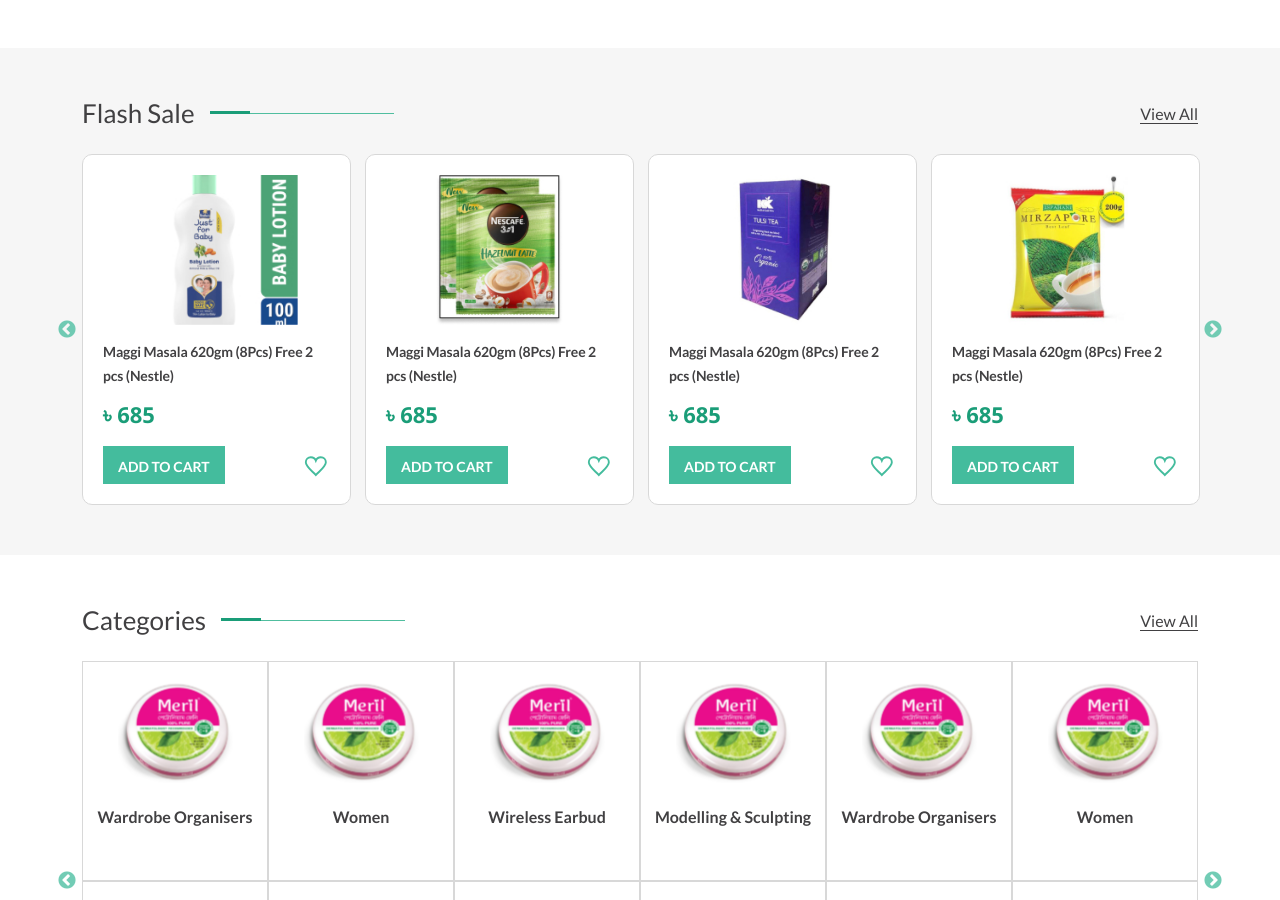
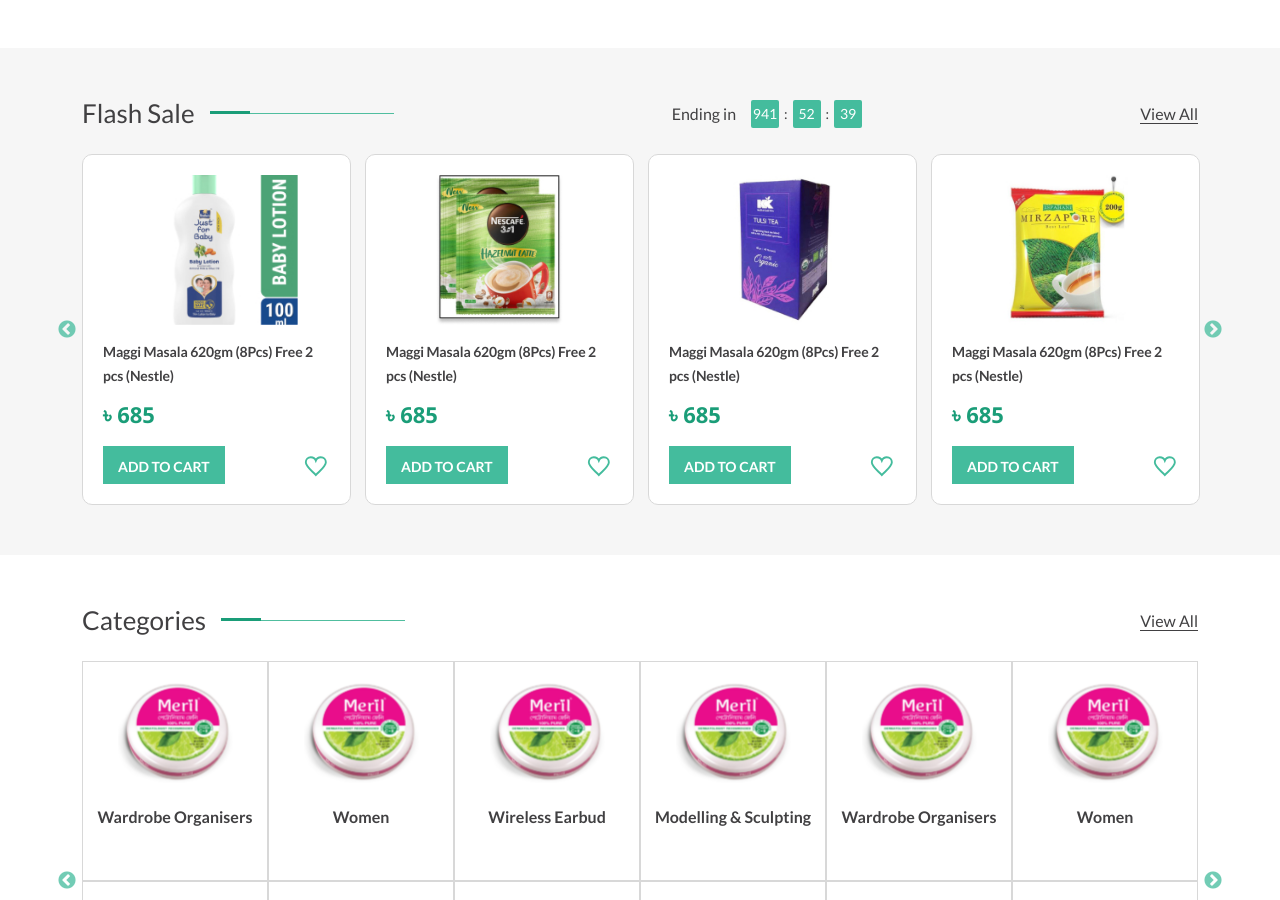
Before and after one commit to FayzulIslamFaisal/next-store, a Next.js app: page / in a window 1280 px wide. Shown: the part 842-1742 px from the top of the page. Built offline with nearby package versions, Linux system fonts and the light colour scheme.

Commit message:
Fix flipclock and flash sale

```diff
--- a/app/components/Sales.jsx
+++ b/app/components/Sales.jsx
@@ -129,7 +129,9 @@ function Sales({ bgcolor = "", isHome = true }) {
     return (
         <section className={`flash-sale-area ${bgcolor}`}>
             <div className="container">
-                <SectionTitle title="Flash Sale" />
+                <SectionTitle title={isHome ? `Flash Sale` : `Recent View`}>
+                    {isHome && <FlipClock endsAt={`2024-06-01 12:00`} />}
+                </SectionTitle>
                 <div className="row">
                     <div className="col-md-12">
                         <div className="flash-sale-content-area-grid">
```
